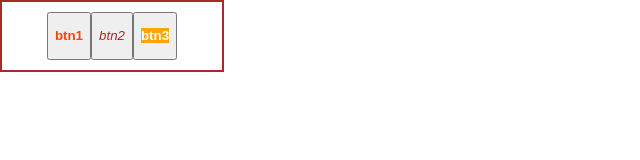
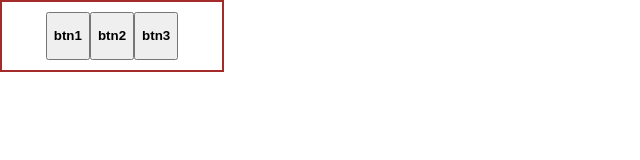
Before and after one commit to Kosa-Nostra/React_Tasks, a React (Create React App) app: page / in a window 1280 px wide. Shown: the top 160 px of the page, without its empty margins (0-640 px from the left). Built offline with nearby package versions, Linux system fonts and the light colour scheme.

Commit message:
Task 105

```diff
--- a/src/App.js
+++ b/src/App.js
@@ -9,7 +9,8 @@
 	text-align: center;
 `;
 const Text1 = styled.p`
-	color: orangered;
+	color: %{(props)=> (props.warn ? 'red' : 'white')};
+	background: %{(props)=> (props.warn ? 'yellow' : 'green')};
 	font-weight: bold;
 `;
 const Text2 = styled.p`
@@ -32,9 +33,9 @@
 function Block() {
 	const p11 = 'aaa'
 	return (<Container>
-		<button onClick={p11}><Text1>btn1</Text1></button>
-		<button onClick={p11}><Text2>btn2</Text2></button>
-		<button type="reset" onClick={p11}><Text3>btn3</Text3></button>
+		<button onClick={p11}><Text1 warn>btn1</Text1></button>
+		<button onClick={p11}><Text1>btn2</Text1></button>
+		<button type="reset" onClick={p11}><Text1>btn3</Text1></button>
 	</Container>
 	);
 }
```
